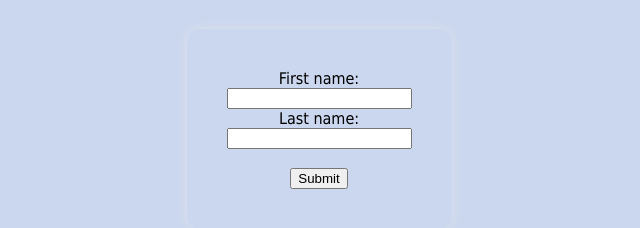
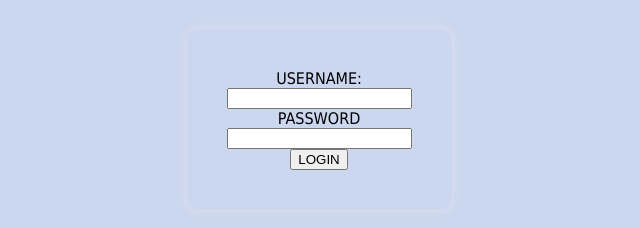
Before and after one commit to zainab-gilani/Test, a website: page test.html in a window 1280 px wide. Shown: the part 136-364 px from the top of the page, without its empty margins (321-961 px from the left). Drawn offline with Linux system fonts and the light colour scheme.

Commit message:
Amended labels

```diff
--- a/test.html
+++ b/test.html
@@ -13,11 +13,13 @@
 <h1 style="text-align:center; font-family: 'Abril Fatface',serif; color:#2D5289; font-size:300%;">UniMatch</h1>
 
 <form action="/action_page.php">
-    <label for="fname">First name:</label><br>
-    <input type="text" id="fname" name="fname" value=""><br>
-    <label for="lname">Last name:</label><br>
-    <input type="text" id="lname" name="lname" value=""><br><br>
-    <input type="submit" value="Submit">
+    <label for="username">USERNAME:</label><br>
+    <input type="text" id="username" name="username"><br>
+
+    <label for="password">PASSWORD</label><br>
+    <input type="password" id="password" name="password"><br>
+
+    <button type="submit">LOGIN</button>
 </form>
 
 </body>
```
